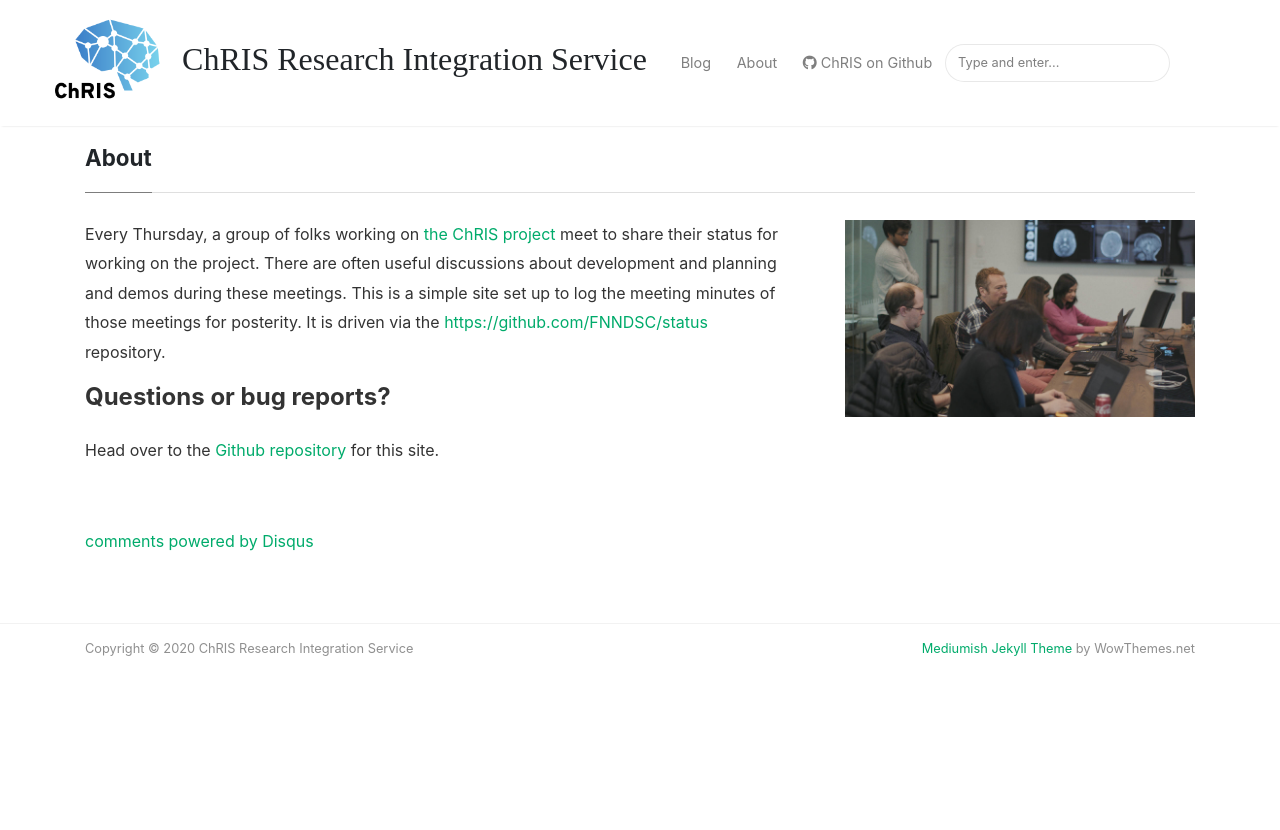
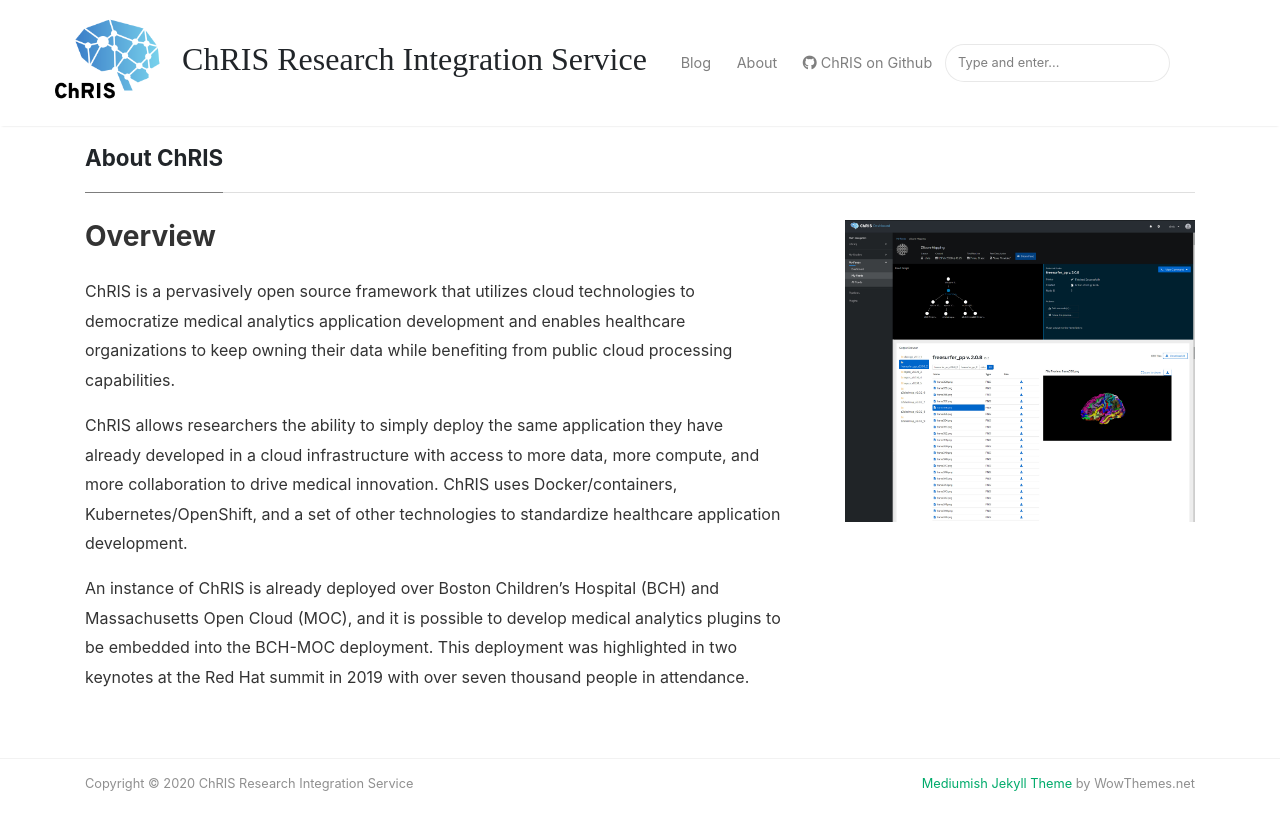
Before and after one commit to FNNDSC/website-old, a Jekyll site: the page built from _pages/about.md, in a window 1280 px wide. Shown: the top 830 px of the page. Built offline with Jekyll 4.4.1, drawn with Linux system fonts in a browser that asks for light colours; nearby versions of some CDN libraries; comment, search, counter and statistics services are not loaded.

Commit message:
adding screenshot and new about page content

```diff
--- a/_pages/about.md
+++ b/_pages/about.md
@@ -1,25 +1,26 @@
 ---
 layout: page
-title: About
+title: About ChRIS
 permalink: /about
-comments: true
 ---
 
 <div class="row justify-content-between">
 <div class="col-md-8 pr-5">
 
+<h3>Overview</h3>
 
-<p>Every Thursday, a group of folks working on <a href="https://github.com/FNNDSC">the ChRIS project</a> meet to share their status for working on the project. There are often useful discussions about development and planning and demos during these meetings. This is a simple site set up to log the meeting minutes of those meetings for posterity. It is driven via the <a href="https://github.com/FNNDSC/status">https://github.com/FNNDSC/status</a> repository.</p>
+<p>ChRIS is a pervasively open source framework that utilizes cloud technologies to democratize medical analytics application development and enables healthcare organizations to keep owning their data while benefiting from public cloud processing capabilities.
+</p>
+<p>ChRIS allows researchers the ability to simply deploy the same application they have already developed in a cloud infrastructure with access to more data, more compute, and more collaboration to drive medical innovation. ChRIS uses Docker/containers, Kubernetes/OpenShift, and a set of other technologies to standardize healthcare application development.</p>
 
-<h4>Questions or bug reports?</h4>
-
-<p>Head over to the <a href="https://github.com/FNNDSC/status">Github repository</a> for this site.</p>
+<p>
+An instance of ChRIS is already deployed over Boston Children’s Hospital (BCH) and Massachusetts Open Cloud (MOC), and it is possible to develop medical analytics plugins to be embedded into the BCH-MOC deployment. This deployment was highlighted in two keynotes at the Red Hat summit in 2019 with over seven thousand people in attendance.</p>
 
 </div>
 
 <div class="col-md-4">
 
-<p><img src="{{site.baseurl}}/assets/images/ChRIS-2018-Hackathon.jpg" alt="photo of ChRIS developers in a conference room with laptops hacking on code" /></p>
+<p><img src="{{site.baseurl}}/assets/images/chris-screenshot.jpg" alt="screenshot of the ChRIS web application showing a 3D brain scan from a multi-plugin analysis tree" /></p>
 
 </div>
 </div>
```
Also changed, not shown: assets/images/chris-screenshot.jpg (added), assets/images/jumbo-texture.png (added).
